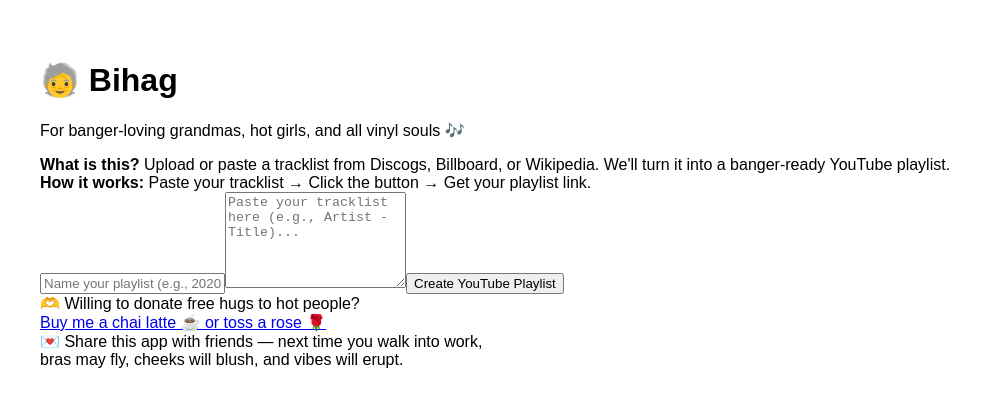
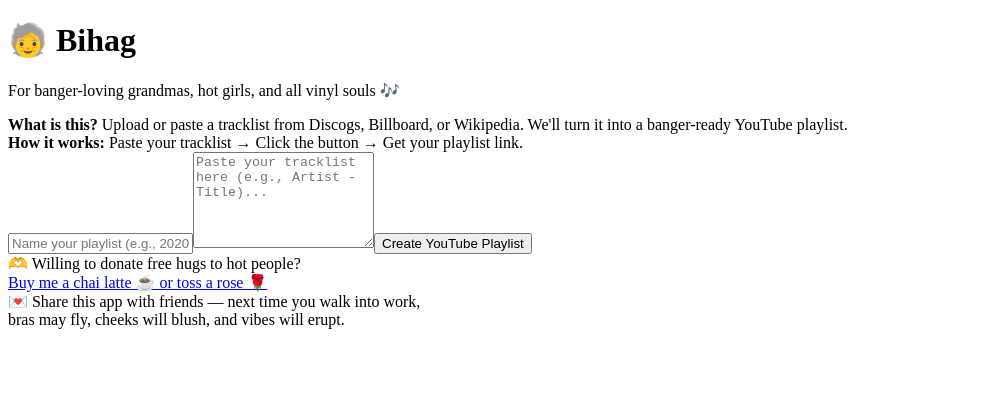
Before and after one commit to rithviksj/bihag, a Next.js app: page / in a window 1280 px wide. Shown: the top 406 px of the page, without its empty margins (0-1004 px from the left). Built offline with nearby package versions, Linux system fonts and the light colour scheme.

Commit message:
Update layout.js

```diff
--- a/src/app/layout.js
+++ b/src/app/layout.js
@@ -1,3 +1,5 @@
+console.log("🧠 Root layout loaded...");
+
 export const metadata = {
   title: "Bihag",
   description: "Banger playlist maker for classy souls",
@@ -6,9 +8,7 @@ export const metadata = {
 export default function RootLayout({ children }) {
   return (
     <html lang="en">
-      <body style={{ fontFamily: 'sans-serif', padding: '2rem' }}>
-        {children}
-      </body>
+      <body>{children}</body>
     </html>
   );
 }
```
